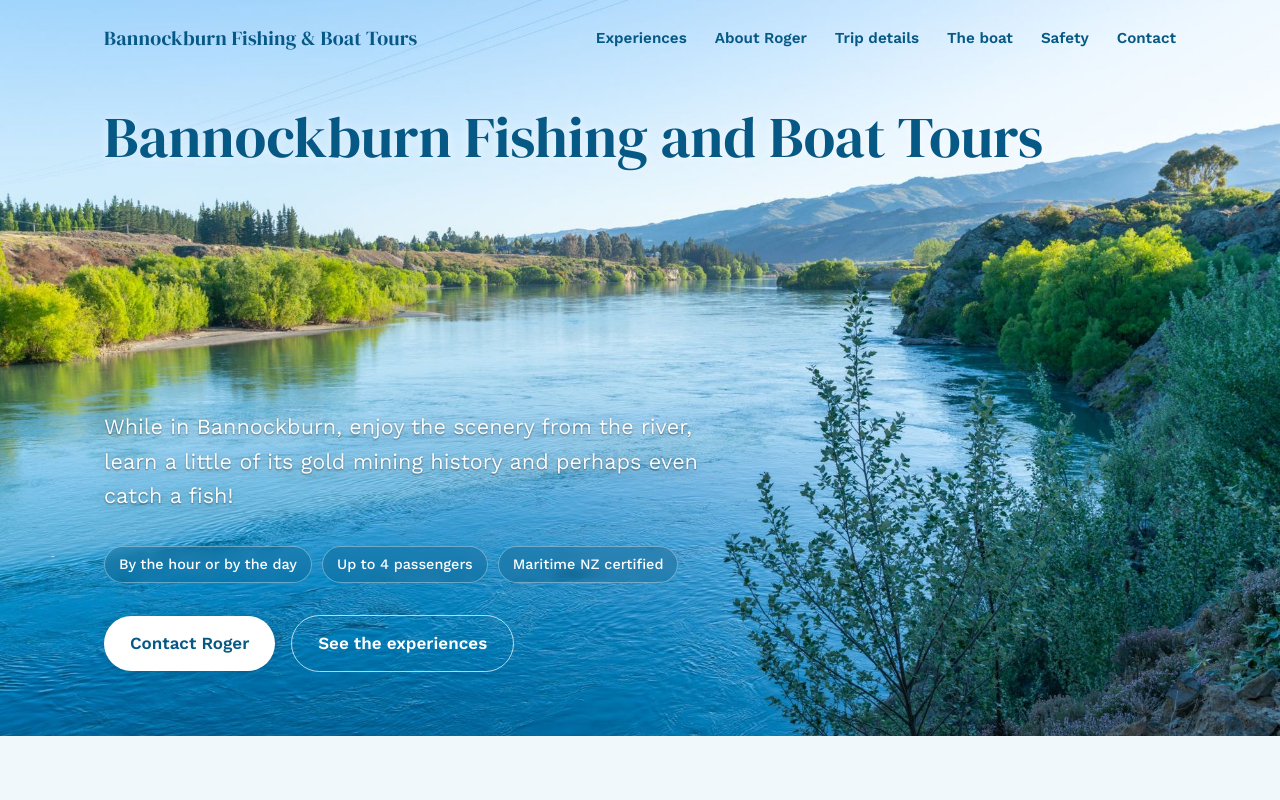
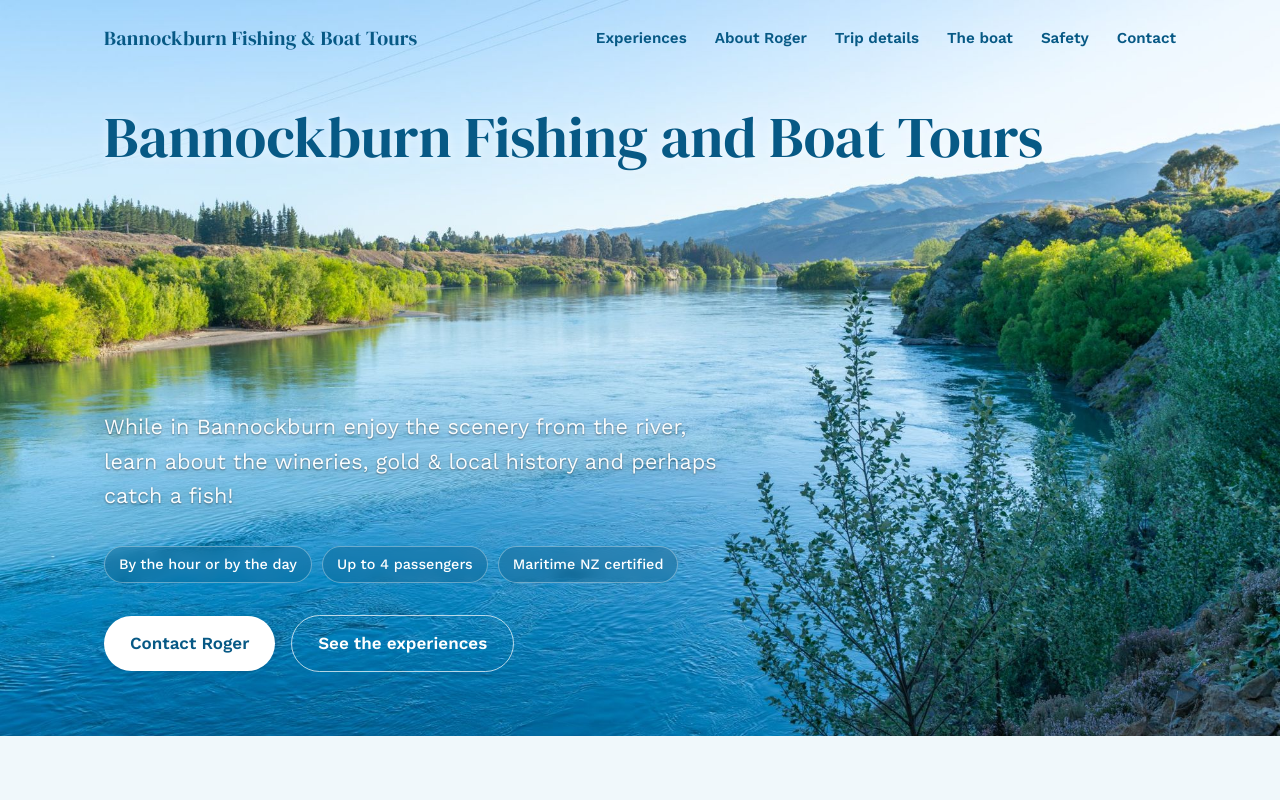
Before and after one commit to annamareemorris/bannockburnfishingandboattours, a plain HTML site: page index.html in a window 1280 px wide. Shown: the top 800 px of the page. Drawn offline with nearby package versions, Linux system fonts and the light colour scheme.

Commit message:
Match the website tagline to the printed trail sign
Co-Authored-By: Claude Opus 5.5 <noreply@anthropic.com>
Claude-Session: https://claude.ai/code/session_01LSiUh8B7aKZp6XJuopUGAn

```diff
--- a/index.html
+++ b/index.html
@@ -260,7 +260,7 @@
       <div class="wrap">
         <h1>Bannockburn Fishing and Boat Tours</h1>
         <div class="hero-bottom">
-        <p class="lede">While in Bannockburn, enjoy the scenery from the river, learn a little of its gold mining history and perhaps even catch a fish!</p>
+        <p class="lede">While in Bannockburn enjoy the scenery from the river, learn about the wineries, gold &amp; local history and perhaps catch a fish!</p>
         <div class="hero-badges">
           <span class="badge">By the hour or by the day</span>
           <span class="badge">Up to 4 passengers</span>
```
